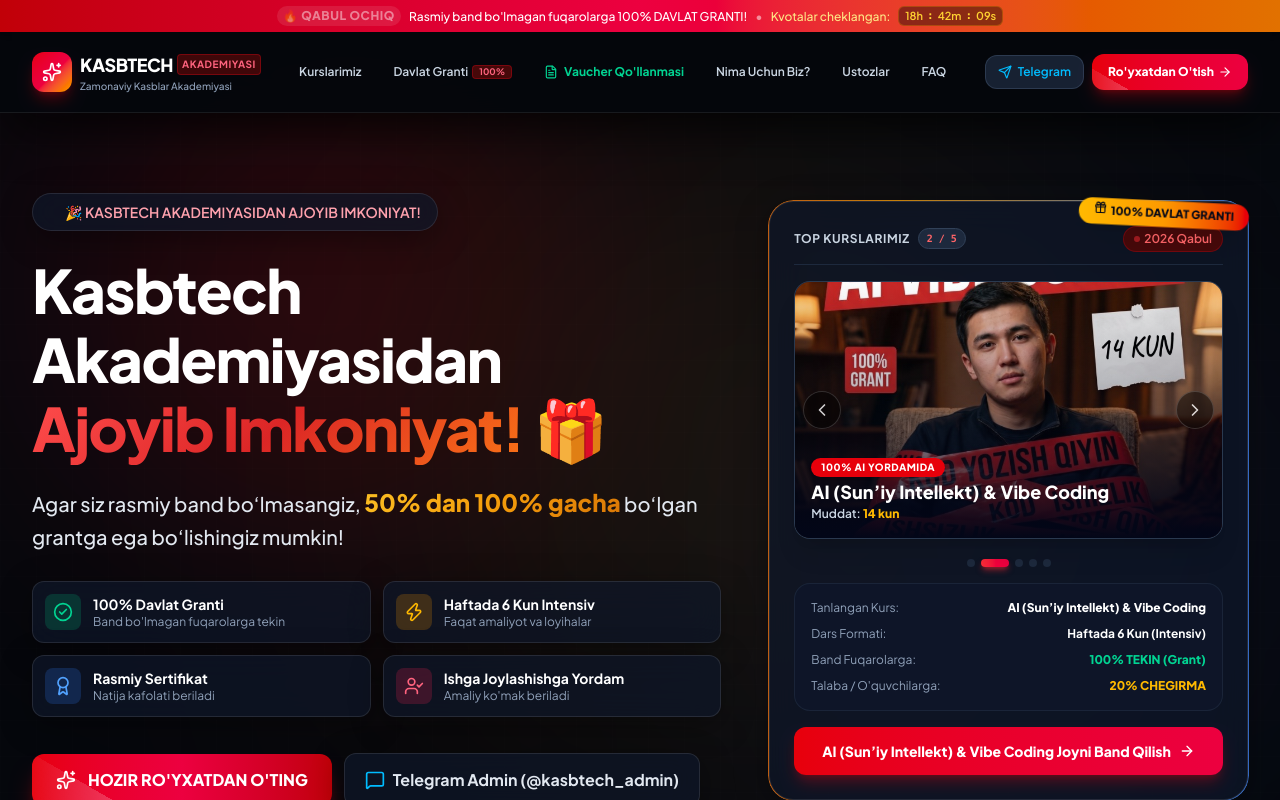
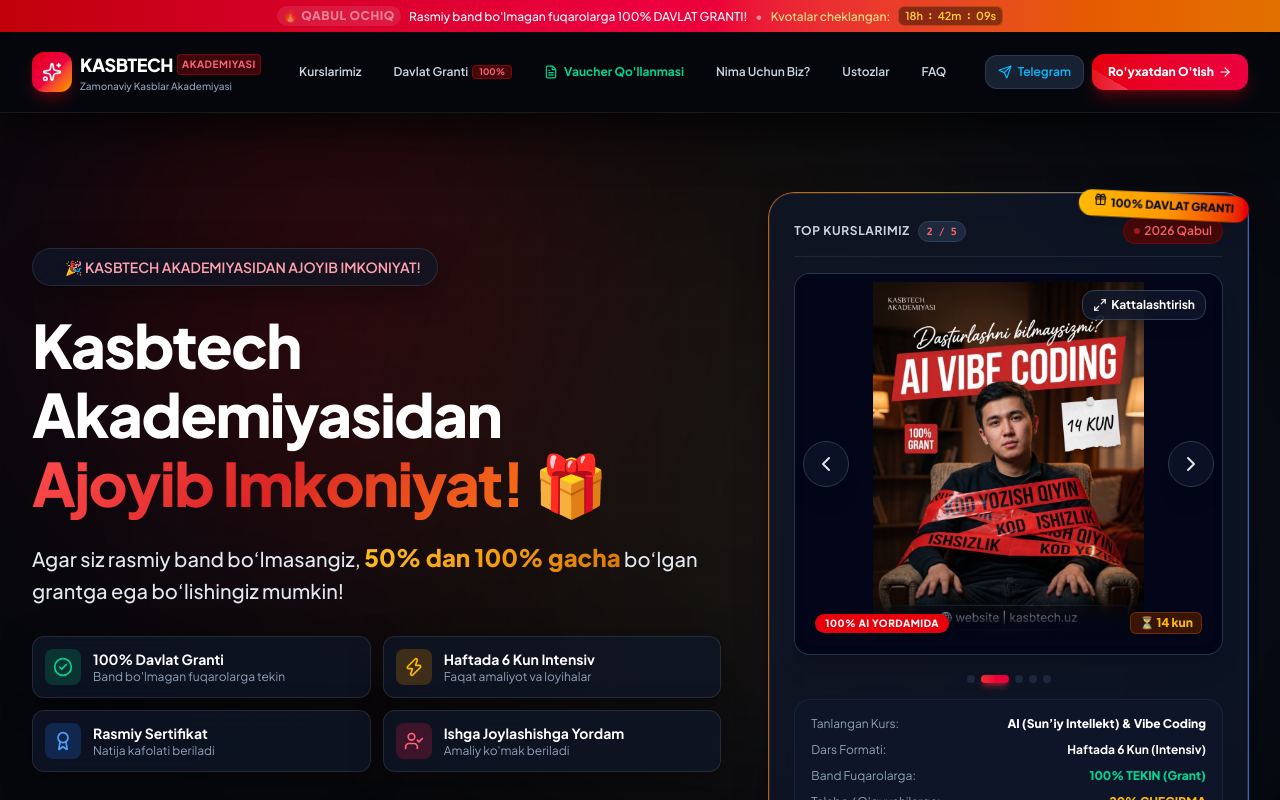
Before and after one commit to Javoxir0804/Kasbtech.uz, a React (Vite) app: page / in a window 1280 px wide. Shown: the top 800 px of the page. Built offline with nearby package versions, Linux system fonts and the light colour scheme.

Commit message:
Fix carousel poster cropping with object-contain and isolate arrow click events

```diff
--- a/src/App.jsx
+++ b/src/App.jsx
@@ -595,85 +595,92 @@
                   {(() => {
                     const current = coursesList[heroCarouselIndex];
                     return (
-                      <div className="relative group rounded-2xl overflow-hidden border border-slate-700/80 bg-slate-900 shadow-xl transition-all min-h-[220px] sm:min-h-[250px] flex flex-col justify-between">
-
-                        {/* PREV & NEXT MANUAL ARROW BUTTONS */}
+                      <div className="relative group rounded-2xl overflow-hidden border border-slate-700/80 bg-slate-950 shadow-xl transition-all flex flex-col justify-between">
+
+                        {/* PREV & NEXT MANUAL ARROW BUTTONS (z-30 with stopPropagation) */}
                         <button
                           type="button"
                           onClick={(e) => {
+                            e.preventDefault();
                             e.stopPropagation();
                             setHeroCarouselIndex((prev) => (prev - 1 + coursesList.length) % coursesList.length);
                           }}
-                          className="absolute left-2 top-1/2 -translate-y-1/2 z-20 p-2 rounded-full bg-black/60 hover:bg-red-600 text-white backdrop-blur-md border border-white/20 transition-all opacity-80 hover:opacity-100 hover:scale-110 active:scale-95"
+                          className="absolute left-2 top-1/2 -translate-y-1/2 z-30 p-2 sm:p-2.5 rounded-full bg-slate-900/80 hover:bg-red-600 text-white backdrop-blur-md border border-slate-700 transition-all opacity-90 hover:opacity-100 hover:scale-110 active:scale-95 shadow-xl"
                           aria-label="Previous course"
                         >
-                          <ChevronLeft className="w-4 h-4 sm:w-5 sm:h-5" />
+                          <ChevronLeft className="w-5 h-5 sm:w-6 sm:h-6" />
                         </button>
 
                         <button
                           type="button"
                           onClick={(e) => {
+                            e.preventDefault();
                             e.stopPropagation();
                             setHeroCarouselIndex((prev) => (prev + 1) % coursesList.length);
                           }}
-                          className="absolute right-2 top-1/2 -translate-y-1/2 z-20 p-2 rounded-full bg-black/60 hover:bg-red-600 text-white backdrop-blur-md border border-white/20 transition-all opacity-80 hover:opacity-100 hover:scale-110 active:scale-95"
+                          className="absolute right-2 top-1/2 -translate-y-1/2 z-30 p-2 sm:p-2.5 rounded-full bg-slate-900/80 hover:bg-red-600 text-white backdrop-blur-md border border-slate-700 transition-all opacity-90 hover:opacity-100 hover:scale-110 active:scale-95 shadow-xl"
                           aria-label="Next course"
                         >
-                          <ChevronRight className="w-4 h-4 sm:w-5 sm:h-5" />
+                          <ChevronRight className="w-5 h-5 sm:w-6 sm:h-6" />
                         </button>
 
                         {/* POSTER IMAGE OR CUSTOM HIGH-TECH GRAPHIC CARD */}
                         {current.poster ? (
-                          <div
-                            onClick={() => setLightboxImage(current.poster)}
-                            className="relative w-full h-52 sm:h-64 cursor-pointer overflow-hidden group/img"
-                          >
+                          <div className="relative w-full h-[320px] sm:h-[380px] bg-slate-950 flex items-center justify-center p-2">
                             <img
                               src={current.poster}
                               alt={current.title}
-                              className="w-full h-full object-cover group-hover/img:scale-105 transition-transform duration-700"
+                              className="w-full h-full object-contain rounded-xl shadow-lg"
                             />
-                            <div className="absolute inset-0 bg-gradient-to-t from-slate-950 via-slate-950/30 to-transparent p-4 flex flex-col justify-end">
-                              <span className="text-[10px] font-black bg-red-600 text-white px-2.5 py-0.5 rounded-full w-max mb-1 shadow-md uppercase tracking-wider">
+
+                            {/* DEDICATED ZOOM LIGHTBOX BUTTON */}
+                            <button
+                              type="button"
+                              onClick={(e) => {
+                                e.stopPropagation();
+                                setLightboxImage(current.poster);
+                              }}
+                              className="absolute top-4 right-4 z-20 bg-slate-900/80 hover:bg-red-600 backdrop-blur-md px-2.5 py-1.5 rounded-xl border border-slate-700 text-white text-xs font-bold transition-all flex items-center gap-1 shadow-lg"
+                              title="Kattalashtirib ko'rish"
+                            >
+                              <Maximize2 className="w-3.5 h-3.5" />
+                              <span className="hidden sm:inline">Kattalashtirish</span>
+                            </button>
+
+                            <div className="absolute bottom-2 left-2 right-2 bg-gradient-to-t from-slate-950 via-slate-950/80 to-transparent p-3 rounded-b-xl flex items-center justify-between pointer-events-none">
+                              <span className="text-[10px] font-black bg-red-600 text-white px-2.5 py-0.5 rounded-full shadow-md uppercase tracking-wider">
                                 {current.badge}
                               </span>
-                              <h4 className="text-base sm:text-lg font-black text-white leading-tight">
-                                {current.title}
-                              </h4>
-                              <p className="text-xs text-slate-300 font-semibold mt-0.5">
-                                Muddat: <span className="text-amber-400 font-extrabold">{current.duration}</span>
-                              </p>
-                            </div>
-
-                            <div className="absolute top-3 right-3 bg-black/50 backdrop-blur-md p-1.5 rounded-lg border border-white/20 text-white opacity-0 group-hover/img:opacity-100 transition-opacity">
-                              <Maximize2 className="w-4 h-4" />
+                              <span className="text-xs text-amber-400 font-extrabold bg-amber-950/80 border border-amber-800/60 px-2 py-0.5 rounded-md">
+                                ⏳ {current.duration}
+                              </span>
                             </div>
                           </div>
                         ) : (
                           <div
                             onClick={() => handleOpenRegister(current.title)}
-                            className={`w-full h-52 sm:h-64 cursor-pointer p-5 flex flex-col justify-between bg-gradient-to-br ${current.color} relative overflow-hidden group/card`}
+                            className={`w-full h-[320px] sm:h-[380px] cursor-pointer p-6 flex flex-col justify-between bg-gradient-to-br ${current.color} relative overflow-hidden group/card rounded-2xl`}
                           >
                             <div className="absolute inset-0 grid-3d-mesh opacity-30" />
-                            <div className="relative z-10 space-y-2">
-                              <div className="inline-flex items-center gap-1 px-2.5 py-1 rounded-full bg-black/40 backdrop-blur-md text-[10px] font-extrabold text-white border border-white/20 uppercase tracking-wider">
-                                <Sparkles className="w-3 h-3 text-amber-300" />
+                            <div className="relative z-10 space-y-3">
+                              <div className="inline-flex items-center gap-1 px-3 py-1 rounded-full bg-black/40 backdrop-blur-md text-xs font-extrabold text-white border border-white/20 uppercase tracking-wider">
+                                <Sparkles className="w-3.5 h-3.5 text-amber-300" />
                                 <span>{current.badge}</span>
                               </div>
-                              <h4 className="text-xl sm:text-2xl font-black text-white leading-tight drop-shadow-md">
+                              <h4 className="text-2xl sm:text-3xl font-black text-white leading-tight drop-shadow-md">
                                 {current.title}
                               </h4>
-                              <p className="text-xs text-white/90 line-clamp-2 leading-relaxed">
+                              <p className="text-xs sm:text-sm text-white/90 leading-relaxed">
                                 {current.description}
                               </p>
                             </div>
 
-                            <div className="relative z-10 pt-3 border-t border-white/20 flex items-center justify-between">
+                            <div className="relative z-10 pt-4 border-t border-white/20 flex items-center justify-between">
                               <div>
-                                <span className="text-[10px] text-white/80 uppercase tracking-wider block">Davumiya:</span>
-                                <span className="text-sm font-black text-amber-300">{current.duration}</span>
+                                <span className="text-[10px] text-white/80 uppercase tracking-wider block">Davomiyligi:</span>
+                                <span className="text-base font-black text-amber-300">{current.duration}</span>
                               </div>
-                              <span className="px-3 py-1.5 rounded-xl bg-white text-slate-950 font-black text-xs shadow-lg group-hover/card:scale-105 transition-transform">
+                              <span className="px-4 py-2 rounded-xl bg-white text-slate-950 font-black text-xs shadow-lg group-hover/card:scale-105 transition-transform">
                                 Kursga Yozilish →
                               </span>
                             </div>
```
